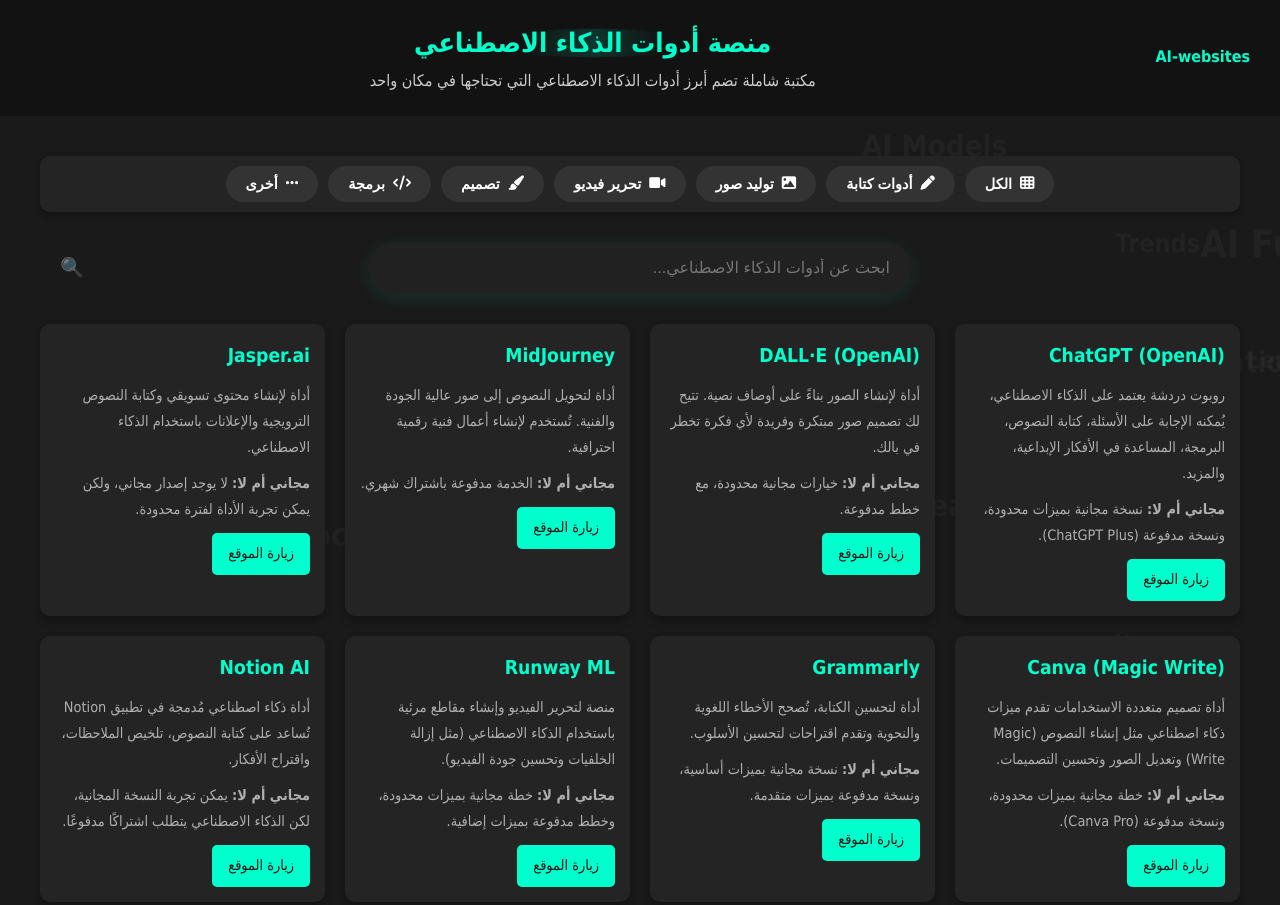
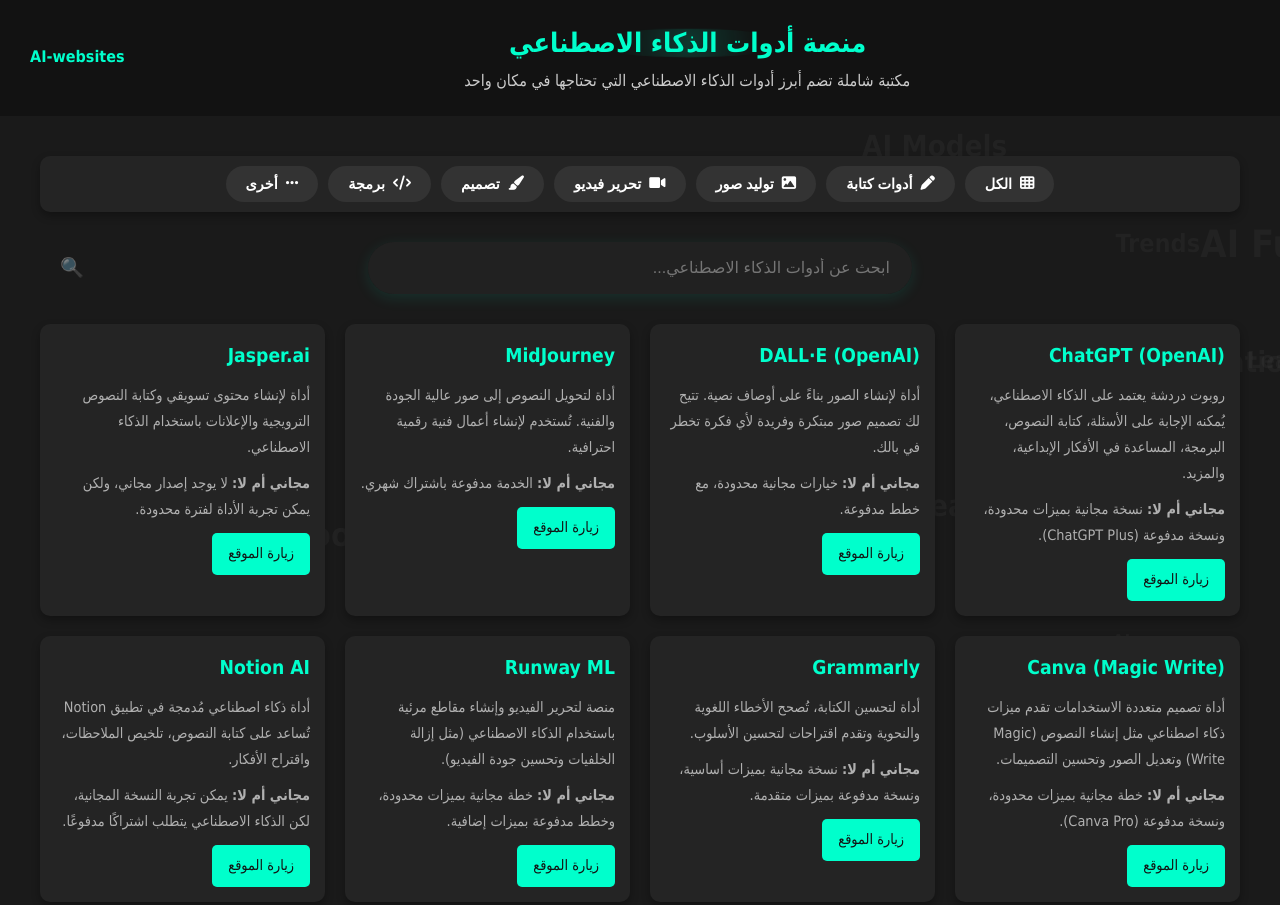
Before and after one commit to SWE-M/AI-websites, a plain HTML site: page index.html in a window 1280 px wide. Shown: the top 905 px of the page. Drawn offline with Linux system fonts and the light colour scheme; a script that the page names is missing.

Commit message:
Update index.html

```diff
--- a/index.html
+++ b/index.html
@@ -37,7 +37,8 @@
 
 
 
-<header style="display: flex; justify-content: space-between; align-items: center; padding: 20px 30px;">
+<header style="display: flex; flex-direction: row-reverse; justify-content: space-between; align-items: center; padding: 20px 30px;">
+
   <!-- يسار: اللوقو واسم الموقع -->
   <div style="display: flex; align-items: center; direction: ltr;">
 
```
